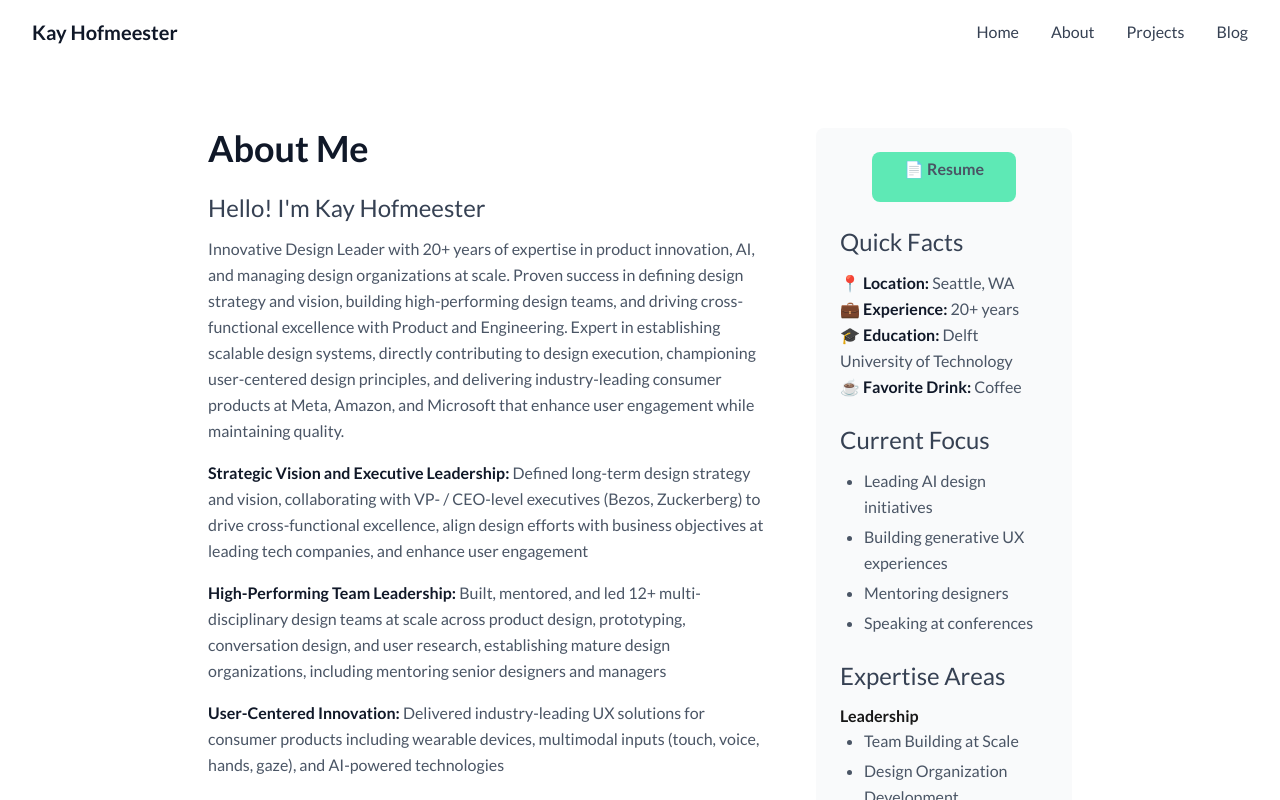
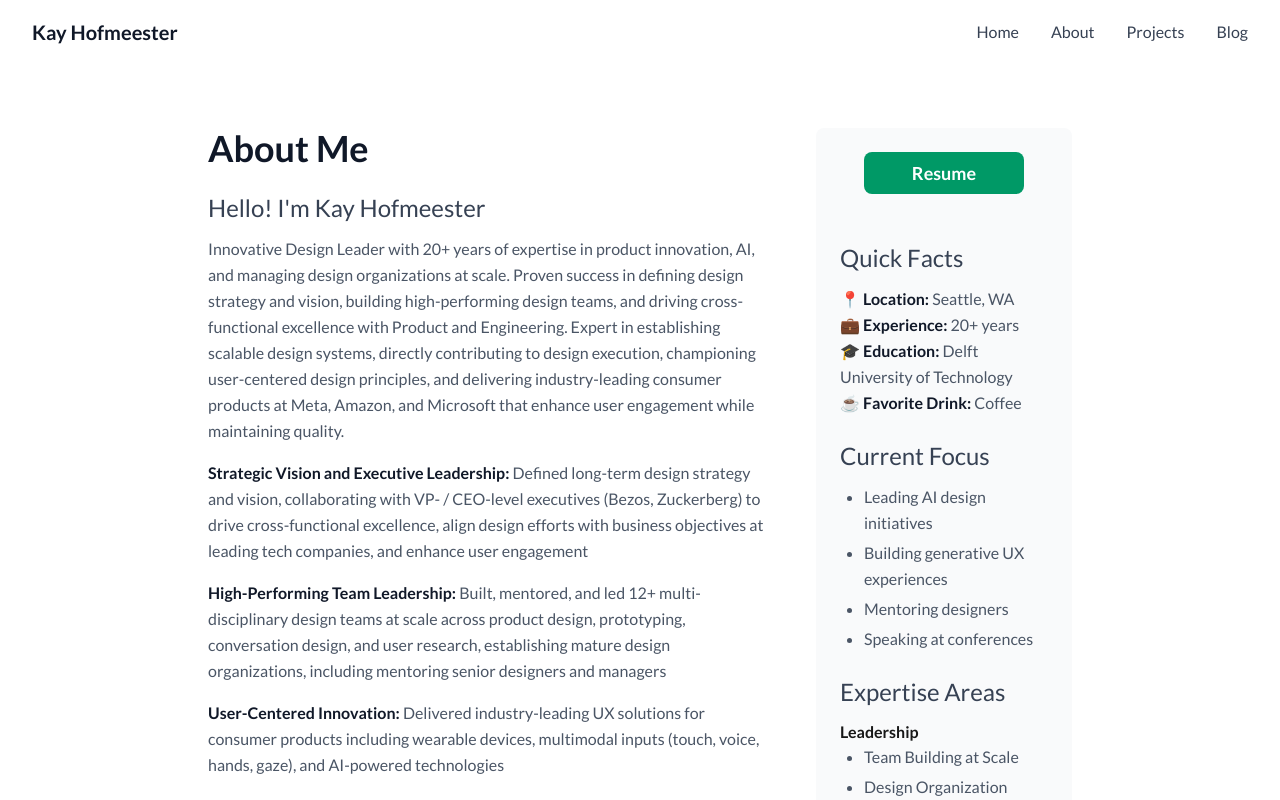
Before and after one commit to Kayhofm/Portfolio02, a Next.js app: page /about in a window 1280 px wide. Shown: the top 800 px of the page. Built offline with nearby package versions, Linux system fonts and the light colour scheme.

Commit message:
Fixed resume button
on about page

```diff
--- a/src/app/about/page.tsx
+++ b/src/app/about/page.tsx
@@ -51,15 +51,17 @@ const aboutContent = `
       <div className="bg-gray-50 dark:bg-gray-800 p-6 rounded-lg">
 
         <div className="text-center">
-          <a
-            href="/pdfs/KayHofmeester_Resume.pdf"
-            target="_blank"
-            rel="noopener noreferrer"
-            className="inline-flex items-center justify-center px-8 py-1 bg-emerald-300 hover:bg-emerald-400 text-white font-bold rounded-lg transition-colors duration-200"
-          >
-            📄 Resume
-          </a>
+
+        <a
+          href="/pdfs/KayHofmeester_Resume.pdf"
+          target="_blank"
+          rel="noopener noreferrer"
+          className="inline-block px-12 py-3 bg-emerald-600 hover:bg-emerald-700 text-white font-bold rounded-lg transition-colors duration-200 text-lg leading-none"
+        >Resume</a>
+
         </div>
+
+        <br />
 
         ### Quick Facts
 
```
